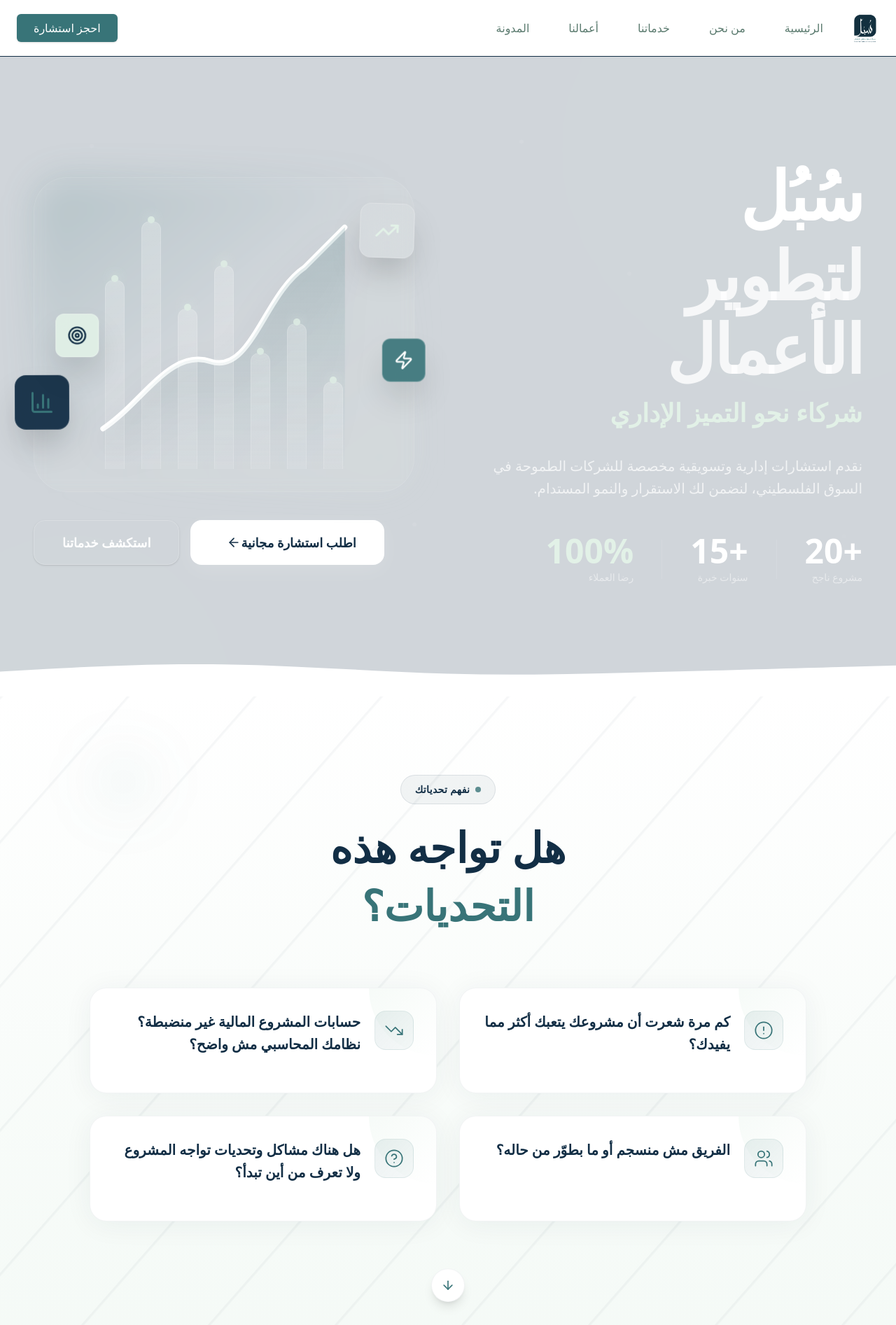
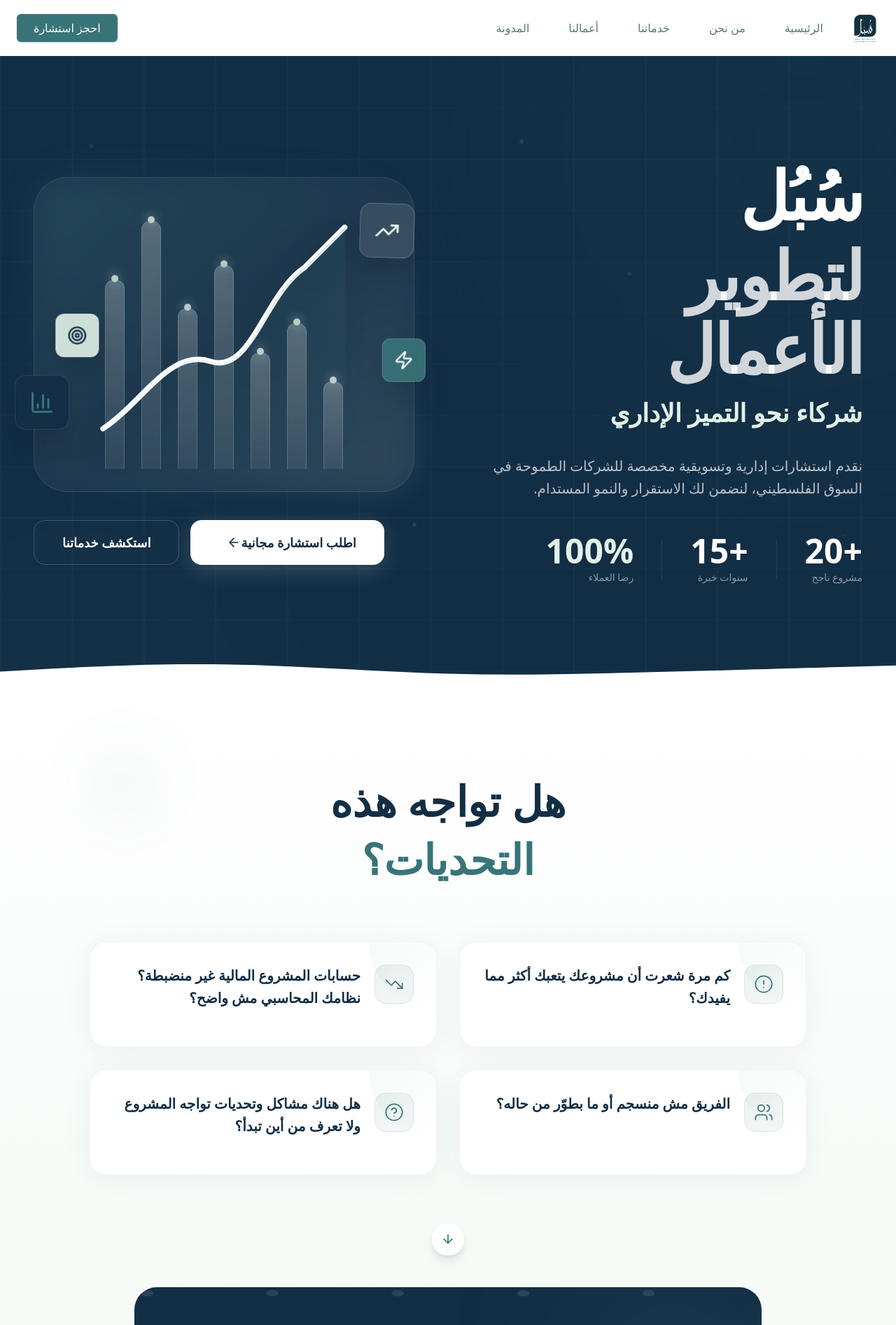
Before and after one commit to Abdelrahman-Abuhelal/Sobol-Website, a Next.js app: page / in a window 1280 px wide. Shown: the top 1893 px of the page at 70% size. Built offline with nearby package versions, Linux system fonts and the light colour scheme.

Commit message:
refactor(hero): simplify background patterns and remove badge element

```diff
--- a/components/home/HeroSection.tsx
+++ b/components/home/HeroSection.tsx
@@ -28,7 +28,16 @@ export function HeroSection() {
                 />
 
                 {/* Grid Pattern */}
-                <div className="absolute inset-0 opacity-[0.8] bg-white"></div>
+                <div className="absolute inset-0 opacity-[0.02]">
+                    <svg className="w-full h-full" viewBox="0 0 100 100" preserveAspectRatio="none">
+                        <defs>
+                            <pattern id="hero-grid" width="8" height="8" patternUnits="userSpaceOnUse">
+                                <path d="M 8 0 L 0 0 0 8" fill="none" stroke="white" strokeWidth="0.3" />
+                            </pattern>
+                        </defs>
+                        <rect width="100%" height="100%" fill="url(#hero-grid)" />
+                    </svg>
+                </div>
 
                 {/* Floating Particles */}
                 {[...Array(8)].map((_, i) => (
--- a/components/home/PainPoints.tsx
+++ b/components/home/PainPoints.tsx
@@ -57,17 +57,6 @@ export function PainPoints() {
             {/* Dynamic Background */}
             <div className="absolute inset-0 bg-gradient-to-b from-white via-accent/30 to-accent/50" />
 
-            {/* Geometric Pattern Overlay */}
-            <div className="absolute inset-0 opacity-[0.03]">
-                <svg className="w-full h-full" viewBox="0 0 100 100" preserveAspectRatio="none">
-                    <defs>
-                        <pattern id="diagonal-lines" width="10" height="10" patternUnits="userSpaceOnUse" patternTransform="rotate(45)">
-                            <line x1="0" y1="0" x2="0" y2="10" stroke="#122E45" strokeWidth="0.5" />
-                        </pattern>
-                    </defs>
-                    <rect width="100%" height="100%" fill="url(#diagonal-lines)" />
-                </svg>
-            </div>
 
             {/* Floating Decorative Elements */}
             <motion.div
@@ -90,16 +79,6 @@ export function PainPoints() {
                     transition={{ duration: 0.7 }}
                     className="text-center mb-20"
                 >
-                    <motion.div
-                        initial={{ scale: 0.9, opacity: 0 }}
-                        whileInView={{ scale: 1, opacity: 1 }}
-                        viewport={{ once: true }}
-                        transition={{ delay: 0.2 }}
-                        className="inline-flex items-center gap-2 px-5 py-2.5 rounded-full bg-secondary/5 border border-secondary/10 mb-6"
-                    >
-                        <span className="w-2 h-2 rounded-full bg-primary animate-pulse" />
-                        <span className="text-sm font-semibold text-secondary tracking-wide">نفهم تحدياتك</span>
-                    </motion.div>
 
                     <h2 className="text-4xl md:text-5xl lg:text-6xl font-black text-secondary mb-6 leading-tight">
                         هل تواجه هذه
```
